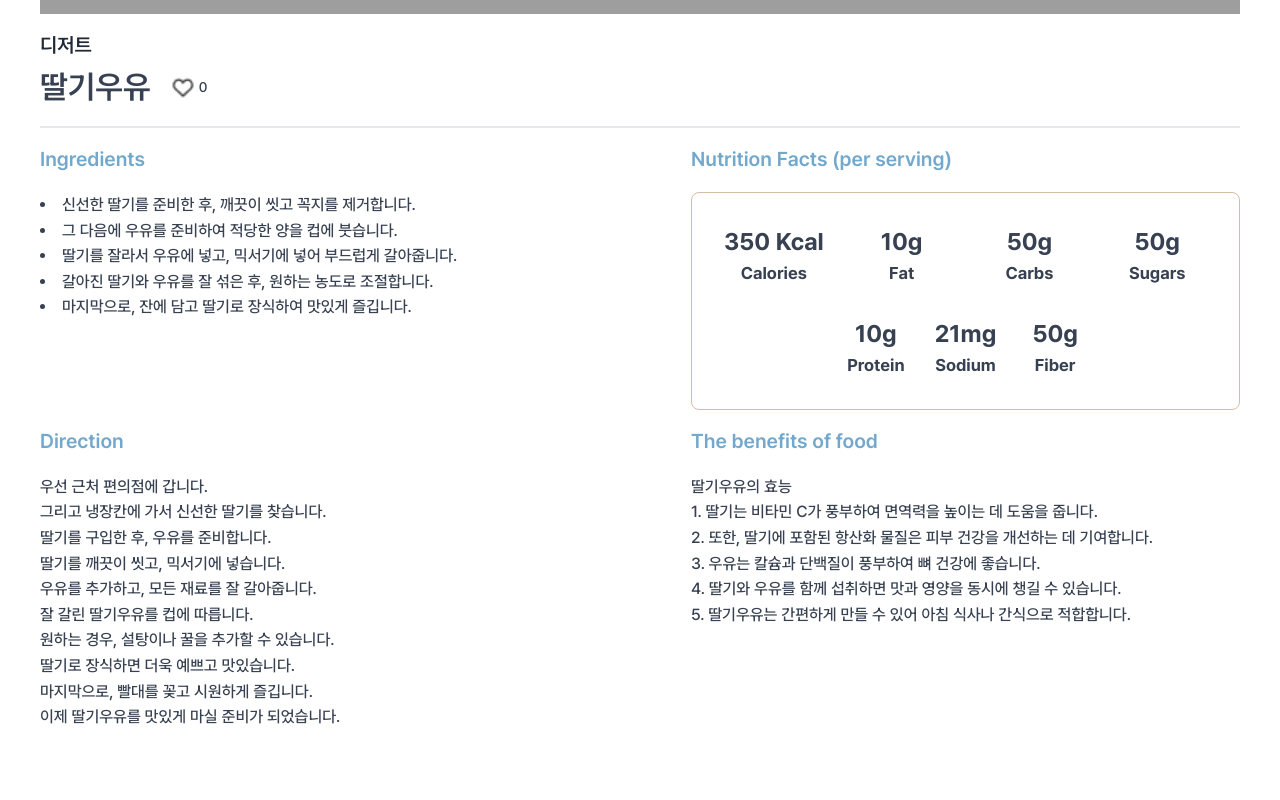
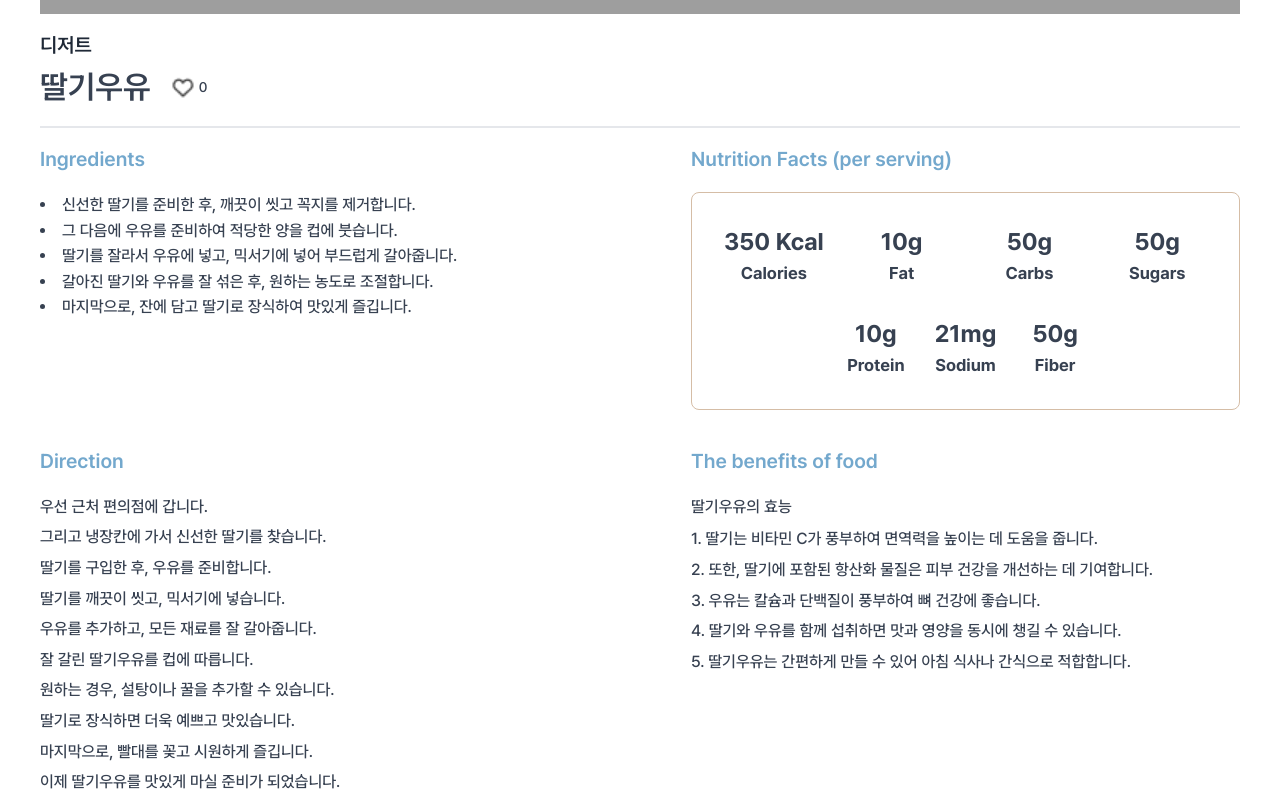
Before and after one commit to 2-Docthru-team1/2-Docthru-team1-FE, a Next.js app: page /recipeList/1 in a window 1280 px wide. Shown: the part 396-1196 px from the top of the page. Before the commit the page ends 1126 px from the top, so only its background shows below. Built offline with nearby package versions, Linux system fonts and the light colour scheme; grey boxes are pictures that could not be loaded.

Commit message:
✨ Feat:#25-디테일 추가

```diff
--- a/src/components/Card/DetailTextCard.tsx
+++ b/src/components/Card/DetailTextCard.tsx
@@ -26,16 +26,14 @@ export default function DetailTextCard({ type, content }: DetailTextCardProps) {
         {type === 'direction' && (
           <div>
             {(content as string[]).map((text, index) => (
-              <p key={index} className="font-medium text-[1.6rem] leading-[2.56rem] text-gray-700">
+              <p key={index} className="font-medium text-[1.6rem] leading-[2.56rem] text-gray-700 mb-[0.5rem]">
                 {text}
               </p>
             ))}
           </div>
         )}
-        {type === 'nutrition' && (
+        {type === 'nutrition' && typeof content === 'object' && content !== null && !Array.isArray(content) && (
           <div className="w-full border border-primary-beige rounded-[0.8rem] px-[1.6rem] py-[3rem] flex flex-col items-center gap-[2.8rem]">
-            {typeof content === 'object' && !Array.isArray(content) && (
-              <>
             <div className="grid grid-cols-4 gap-[2.8rem]">
               <div className="flex flex-col justify-center items-center">
                 <p className="font-bold text-[2.4rem] leading-[3.84rem] text-gray-700">{content.calories} Kcal</p>
@@ -68,15 +66,13 @@ export default function DetailTextCard({ type, content }: DetailTextCardProps) {
                 <p className="font-bold text-[1.7rem] leading-[2.56rem] text-gray-700">Fiber</p>
               </div>
             </div>
-              </>
-            )}
           </div>
         )}
         {type === 'benefit' && (
           <div>
-            <p className="font-medium text-[1.6rem] leading-[2.56rem] text-gray-700">{(content as string[])[0]}</p>
+            <p className="font-medium text-[1.6rem] leading-[2.56rem] text-gray-700 mb-[0.7rem]">{(content as string[])[0]}</p>
             {(content as string[]).slice(1).map((text, index) => (
-              <p key={index + 1} className="font-medium text-[1.6rem] leading-[2.56rem] text-gray-700">
+              <p key={index + 1} className="font-medium text-[1.6rem] leading-[2.56rem] text-gray-700 mb-[0.5rem]">
                 {index + 1}. {text}
               </p>
             ))}
--- a/src/components/ClientWrapper/RecipeDetailClient.tsx
+++ b/src/components/ClientWrapper/RecipeDetailClient.tsx
@@ -50,7 +50,7 @@ export default function RecipeDetailClient() {
           <DetailTextCard type="ingredient" content={recipe.ingredients} />
           <DetailTextCard type="nutrition" content={recipe.nutrition} />
         </div>
-        <div className="flex justify-between mt-[2rem]">
+        <div className="flex justify-between mt-[4rem]">
           <DetailTextCard type="direction" content={recipe.direction} />
           <DetailTextCard type="benefit" content={recipe.benefits} />
         </div>
--- a/src/interfaces/recipelistInterface.ts
+++ b/src/interfaces/recipelistInterface.ts
@@ -1,4 +1,4 @@
-import type { RecipeData } from './cardInterface';
+import type { BenefitContent, NutritionContent, RecipeData } from './cardInterface';
 
 export interface RecipeListClientProps {
   initialData: RecipeData[];
@@ -12,6 +12,6 @@ export interface RecipeDetailData {
   images: string[];
   ingredients: string[];
   likeCount: number;
-  nutrition: string[];
+  nutrition: NutritionContent;
   title: string;
 }
```
Lines whose indentation alone changed are shown as unchanged.
